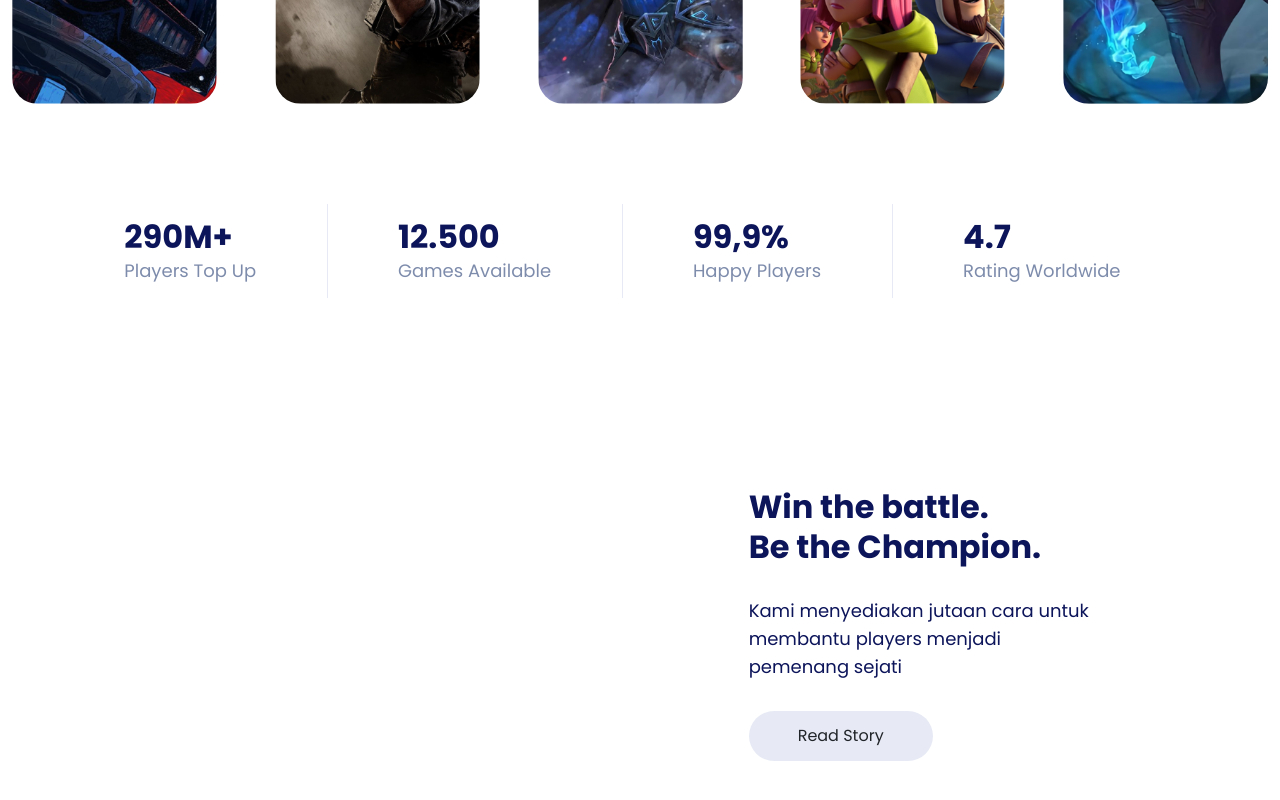
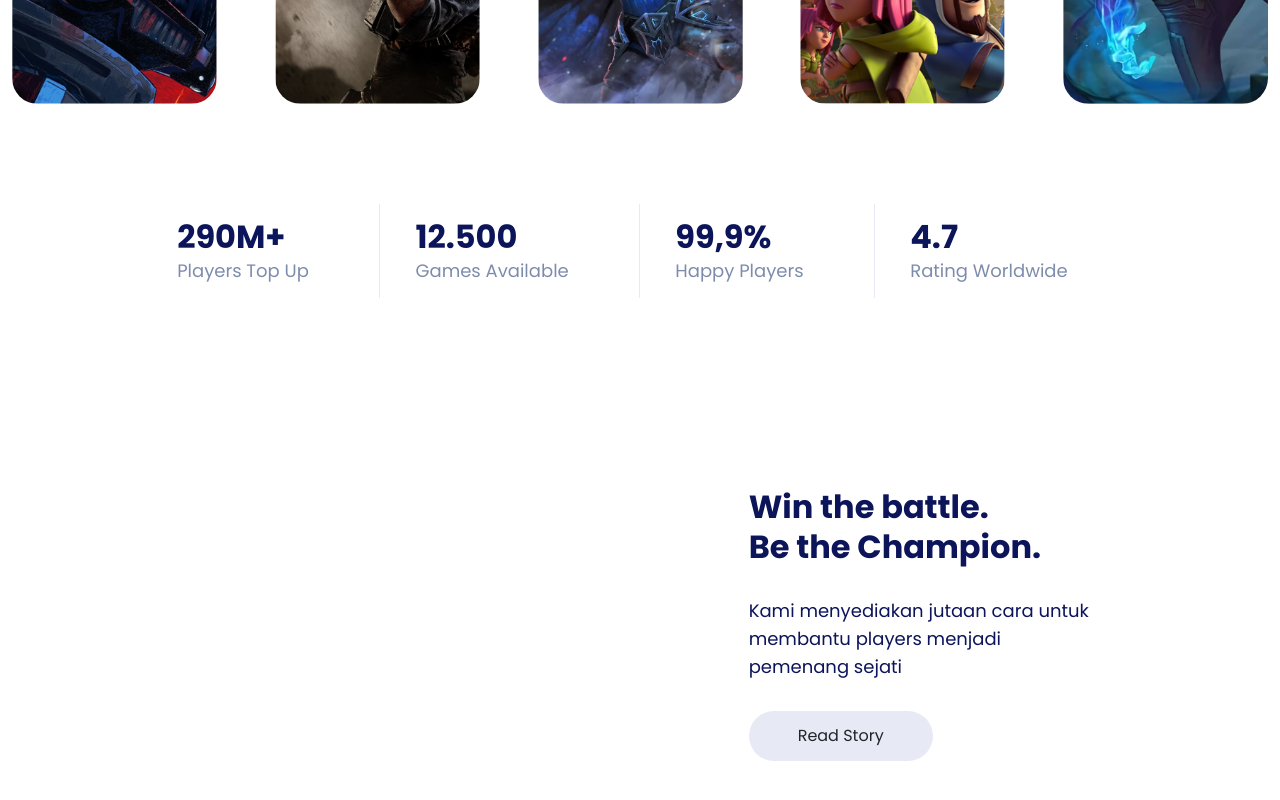
Before and after one commit to lazlanrafar/storegg-fe, a Next.js app: page / in a window 1280 px wide. Shown: the part 1483-2283 px from the top of the page. Built offline with nearby package versions, Linux system fonts and the light colour scheme.

Commit message:
Refactor Reached Component

```diff
--- /dev/null
+++ b/components/organisms/reached/index.tsx
@@ -0,0 +1,48 @@
+import React from "react";
+
+export default function Reached() {
+  const [reachedState, setReachedState] = React.useState([
+    {
+      text: "Players Top Up",
+      value: "290M+",
+    },
+    {
+      text: "Games Available",
+      value: "12.500",
+    },
+    {
+      text: "Happy Players",
+      value: "99,9%",
+    },
+    {
+      text: "Rating Worldwide",
+      value: "4.7",
+    },
+  ]);
+  return (
+    <section className="reached pt-50 pb-50">
+      <div className="container-fluid">
+        <div className="d-flex flex-lg-row flex-column align-items-center justify-content-center gap-lg-0 gap-4">
+          {reachedState.map((item, index) => (
+            <>
+              <div className="me-lg-35">
+                <p className="text-4xl text-lg-start text-center color-palette-1 fw-bold m-0">
+                  {item.value}
+                </p>
+                <p className="text-lg text-lg-start text-center color-palette-2 m-0">
+                  {item.text}
+                </p>
+              </div>
+              {index !== reachedState.length - 1 && (
+                <>
+                  <div className="vertical-line me-lg-35 ms-lg-35 d-lg-block d-none"></div>
+                  <div className="horizontal-line mt-6 mb-6 me-lg-35 ms-lg-35 d-lg-none d-block"></div>
+                </>
+              )}
+            </>
+          ))}
+        </div>
+      </div>
+    </section>
+  );
+}
--- a/pages/index.tsx
+++ b/pages/index.tsx
@@ -5,6 +5,7 @@ import Navbar from "../components/organisms/navbar";
 import MainBanner from "../components/organisms/main-banner";
 import TransactionStep from "../components/organisms/transaction-step";
 import FeaturedGame from "../components/organisms/featured-game";
+import Reached from "../components/organisms/reached";
 
 const Home: NextPage = () => {
   useEffect(() => {
@@ -16,51 +17,7 @@ const Home: NextPage = () => {
       <MainBanner />
       <TransactionStep />
       <FeaturedGame />
-
-      <section className="reached pt-50 pb-50">
-        <div className="container-fluid">
-          <div className="d-flex flex-lg-row flex-column align-items-center justify-content-center gap-lg-0 gap-4">
-            <div className="me-lg-35">
-              <p className="text-4xl text-lg-start text-center color-palette-1 fw-bold m-0">
-                290M+
-              </p>
-              <p className="text-lg text-lg-start text-center color-palette-2 m-0">
-                Players Top Up
-              </p>
-            </div>
-            <div className="vertical-line me-lg-35 ms-lg-35 d-lg-block d-none"></div>
-            <div className="horizontal-line mt-6 mb-6 me-lg-35 ms-lg-35 d-lg-none d-block"></div>
-            <div className="me-lg-35 ms-lg-35">
-              <p className="text-4xl text-lg-start text-center color-palette-1 fw-bold m-0">
-                12.500
-              </p>
-              <p className="text-lg text-lg-start text-center color-palette-2 m-0">
-                Games Available
-              </p>
-            </div>
-            <div className="horizontal-line mt-6 mb-6 me-lg-35 ms-lg-35 d-lg-none d-block"></div>
-            <div className="vertical-line me-lg-35 ms-lg-35 d-lg-block d-none"></div>
-            <div className="me-lg-35 ms-lg-35">
-              <p className="text-4xl text-lg-start text-center color-palette-1 fw-bold m-0">
-                99,9%
-              </p>
-              <p className="text-lg text-lg-start text-center color-palette-2 m-0">
-                Happy Players
-              </p>
-            </div>
-            <div className="horizontal-line mt-6 mb-6 me-lg-35 ms-lg-35 d-lg-none d-block"></div>
-            <div className="vertical-line me-lg-35 ms-lg-35 d-lg-block d-none"></div>
-            <div className="me-lg-35 ms-lg-35">
-              <p className="text-4xl text-lg-start text-center color-palette-1 fw-bold m-0">
-                4.7
-              </p>
-              <p className="text-lg text-lg-start text-center color-palette-2 m-0">
-                Rating Worldwide
-              </p>
-            </div>
-          </div>
-        </div>
-      </section>
+      <Reached />
 
       <section className="story pt-50 pb-50">
         <div className="container-xxl container-fluid">
```
